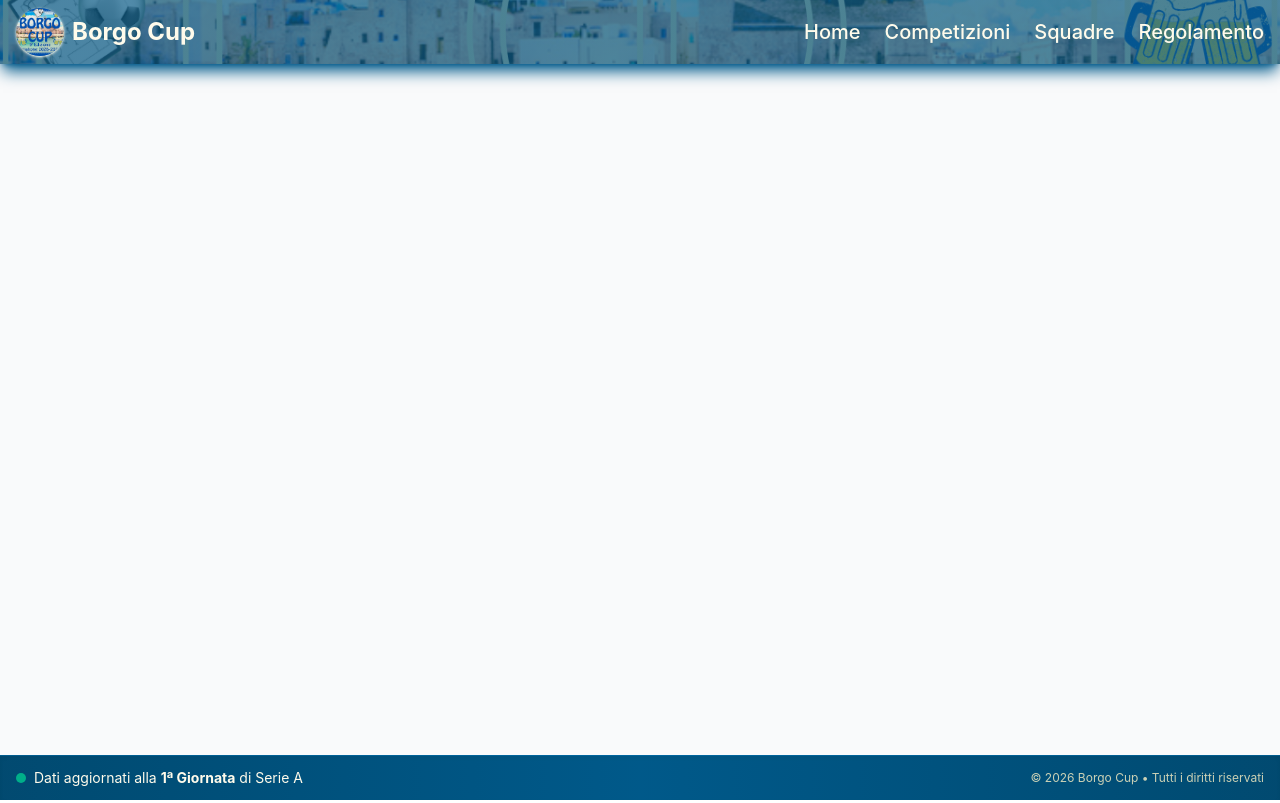
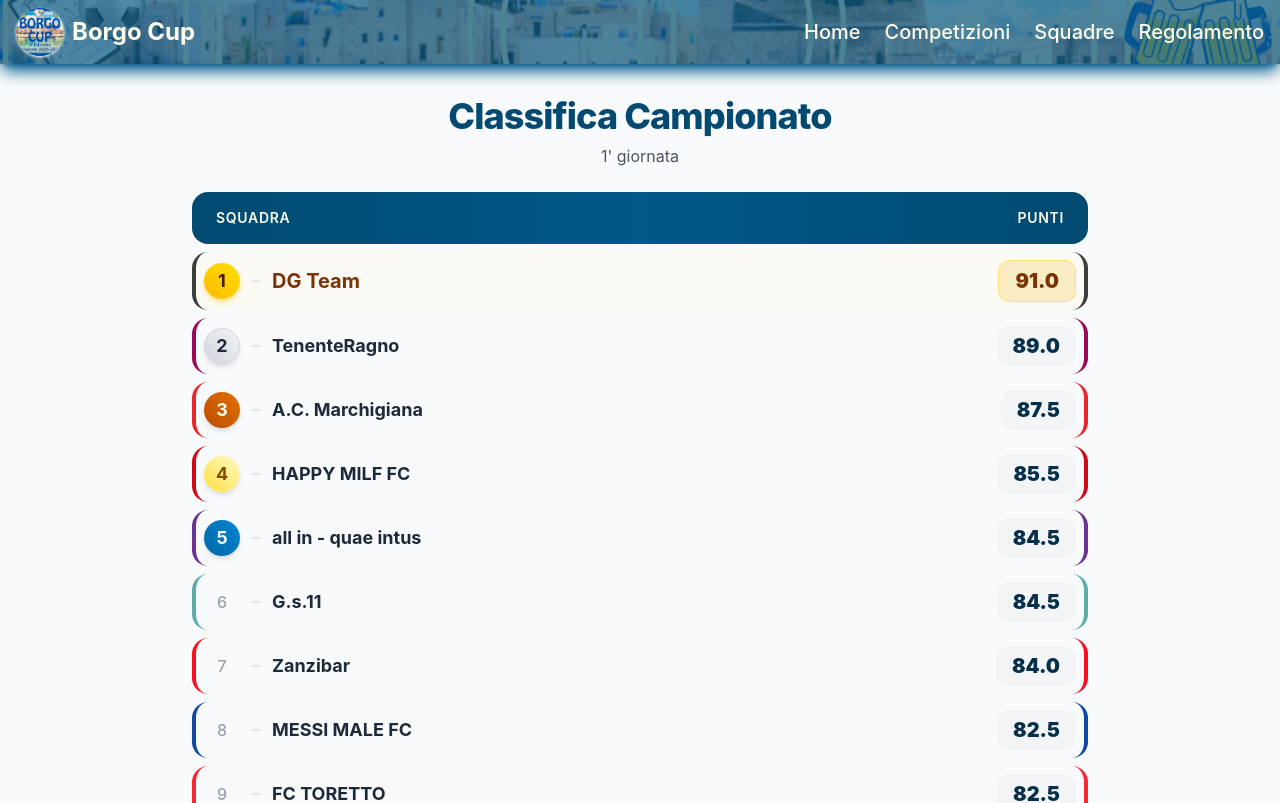
Before and after one commit to AntoScianca-Dev/borgo-cup, a React (Vite) app: page /competizioni/campionato in a window 1280 px wide. Shown: the top 803 px of the page. Built offline with nearby package versions, Linux system fonts and the light colour scheme.

Commit message:
Prima versione campionato

```diff
--- a/src/App.jsx
+++ b/src/App.jsx
@@ -8,6 +8,7 @@ import Regolamento from './components/Regolamento'
 import './index.css'
 import ScrollToTop from './components/ScrollToTop'
 import Squadre from './components/Squadre'
+import Campionato from './components/Campionato'
 
 export default function App() {
   return (
@@ -21,6 +22,7 @@ export default function App() {
             <Route path="/competizioni" element={<Competizioni />} />
             <Route path="/regolamento" element={<Regolamento />} />
             <Route path='/squadre' element={<Squadre/> } />
+            <Route path='/competizioni/campionato' element={<Campionato/> } />
           </Routes>
         </main>
         <Footer
--- /dev/null
+++ b/src/components/Campionato.jsx
@@ -0,0 +1,140 @@
+// import { useState } from 'react'
+import squadreData from '../assets/data/squadre.json'
+import { ArrowUpIcon, ArrowDownIcon, MinusIcon } from '@heroicons/react/24/solid'
+
+export default function Classifica() {
+    const squadre = squadreData.squadre || squadreData
+    // Ordiniamo le squadre per punteggio decrescente
+    const classificaOrdinata = [...squadre].sort((a, b) => (a.posizione || 0) - (b.posizione || 0))
+
+    return (
+        <div className="max-w-4xl mx-auto space-y-6">
+        {/* Header Schermata */}
+        <div className="text-center space-y-2">
+            <h1 className="text-4xl font-extrabold text-sky-900 tracking-tight flex items-center justify-center gap-3">
+                Classifica Campionato
+            </h1>
+            <p className="text-gray-600 text-sm md:text-base">
+                1' giornata
+            </p>
+        </div>
+
+        {/* Scheda Tabella */}
+        <div className="rounded-2x overflow-hidden">
+
+            {/* Banner testata tabella */}
+            <div className="bg-linear-to-r from-sky-900 via-sky-800 mb-2 to-sky-900 px-6 py-4 text-amber-50 flex justify-between items-center rounded-2xl">
+                <span className="font-semibold text-sm tracking-wider uppercase">Squadra</span>
+                <span className="font-semibold text-sm tracking-wider uppercase">Punti</span>
+            </div>
+
+            {/* Lista Squadre */}
+            <div className="grid gap-2">
+            {classificaOrdinata.map((squadra, index) => {
+                const posizione = index + 1
+                const isPrimo = posizione === 1
+                const isSecondo = posizione === 2
+                const isTerzo = posizione === 3
+                const isQuarto = posizione === 4
+                const isQuinto = posizione === 5
+
+                return (
+                <div
+                    key={squadra.id || index}
+                    className={`flex items-center justify-between px-2 py-2 border-x-4 rounded-2xl transition-all duration-200 hover:bg-sky-50/50 group ${
+                    isPrimo ? 'bg-amber-50/40' : ''
+                    }`}
+                    style={{borderLeftColor: squadra.border, borderRightColor: squadra.border}}
+                >
+                    {/* Posizione + Badge + Nome */}
+                    <div className="flex items-center gap-1.5">
+                        {/* Numero / Medaglia Posizione */}
+                        <div className="w-9 h-9 flex items-center justify-center font-bold text-lg rounded-full shrink-0">
+                            {isPrimo && (
+                            <span className="w-9 h-9 rounded-full bg-linear-to-tr from-amber-400 to-yellow-300 text-amber-950 flex items-center justify-center shadow-md shadow-amber-300/50">
+                                1
+                            </span>
+                            )}
+                            {isSecondo && (
+                            <span className="w-9 h-9 rounded-full bg-linear-to-tr from-gray-300 to-gray-100 text-gray-800 flex items-center justify-center shadow-md border border-gray-300">
+                                2
+                            </span>
+                            )}
+                            {isTerzo && (
+                            <span className="w-9 h-9 rounded-full bg-linear-to-tr from-amber-700 to-amber-600 text-amber-50 flex items-center justify-center shadow-md">
+                                3
+                            </span>
+                            )}
+                            {isQuarto && (
+                            <span className="w-9 h-9 rounded-full bg-linear-to-tr from-yellow-300 to-yellow-100 text-yellow-800 flex items-center justify-center shadow-md">
+                                4
+                            </span>
+                            )}
+                            {isQuinto && (
+                            <span className="w-9 h-9 rounded-full bg-linear-to-tr from-sky-700 to-sky-600 text-sky-50 flex items-center justify-center shadow-md">
+                                5
+                            </span>
+                            )}
+                            {!isPrimo && !isSecondo && !isTerzo && !isQuarto && !isQuinto && (
+                            <span className="text-gray-400 font-medium text-base">
+                                {posizione}
+                            </span>
+                            )}
+                        </div>
+
+                        {/* Indicatore Trend (Variazione) */}
+                        <div className="w-5 flex justify-center">
+                            {squadra.variazione > 0 && (
+                            <span className="text-emerald-500 flex items-center text-xs font-bold">
+                                <ArrowUpIcon className="w-3.5 h-3.5" />
+                            </span>
+                            )}
+                            {squadra.variazione < 0 && (
+                            <span className="text-red-500 flex items-center text-xs font-bold">
+                                <ArrowDownIcon className="w-3.5 h-3.5" />
+                            </span>
+                            )}
+                            {(!squadra.variazione || squadra.variazione === 0) && (
+                            <MinusIcon className="w-3.5 h-3.5 text-gray-300" />
+                            )}
+                        </div>
+
+                        {/* Dettagli Squadra */}
+                        <div className="flex items-center gap-3">
+                            {/* {squadra.logo && (
+                            <img
+                                src={squadra.logo}
+                                alt={squadra.nome}
+                                className="w-10 h-10 rounded-full object-cover border border-gray-200 shadow-sm"
+                            />
+                            )} */}
+                            <span
+                            className={`font-bold text-lg transition-colors group-hover:text-sky-700 ${
+                                isPrimo ? 'text-amber-900 text-xl' : 'text-gray-800'
+                            }`}
+                            >
+                            {squadra.nome}
+                            </span>
+                        </div>
+                    </div>
+
+                    {/* Punteggio */}
+                    <div className="flex items-center">
+                        <span
+                            className={`text-xl font-black px-4 py-1.5 rounded-xl ${
+                            isPrimo
+                                ? 'bg-amber-400/20 text-amber-900 border border-amber-300/50'
+                                : 'bg-gray-100 text-sky-950 group-hover:bg-sky-100 group-hover:text-sky-900'
+                            }`}
+                        >
+                            {(squadra.punteggio || 0).toFixed(1)}
+                        </span>
+                    </div>
+                </div>
+                )
+            })}
+            </div>
+        </div>
+        </div>
+    )
+}
--- a/src/components/Competizioni.jsx
+++ b/src/components/Competizioni.jsx
@@ -71,7 +71,7 @@ export default function Competizioni() {
 
                         {comp.stato === 'Attivo' || comp.stato === 'Terminata' ? (
                             <Link
-                                to={comp.link || `/competizioni/${comp.id}`}
+                                to={`/competizioni${comp.link}`}
                                 className="w-30 bg-sky-700 text-white px-4 py-1.5 rounded-full hover:bg-sky-800 transition text-center"
                             >
                                 Info
--- a/src/components/Home.jsx
+++ b/src/components/Home.jsx
@@ -32,7 +32,7 @@ export default function Home() {
                                 title={comp.nome}
                                 img={comp.img}
                                 icon={comp.icon}
-                                link="/competizioni"
+                                link={`/competizioni${comp.link}`}
                             />
                         ))}
                 </div>
```
Also changed, not shown: src/assets/data/squadre.json.
